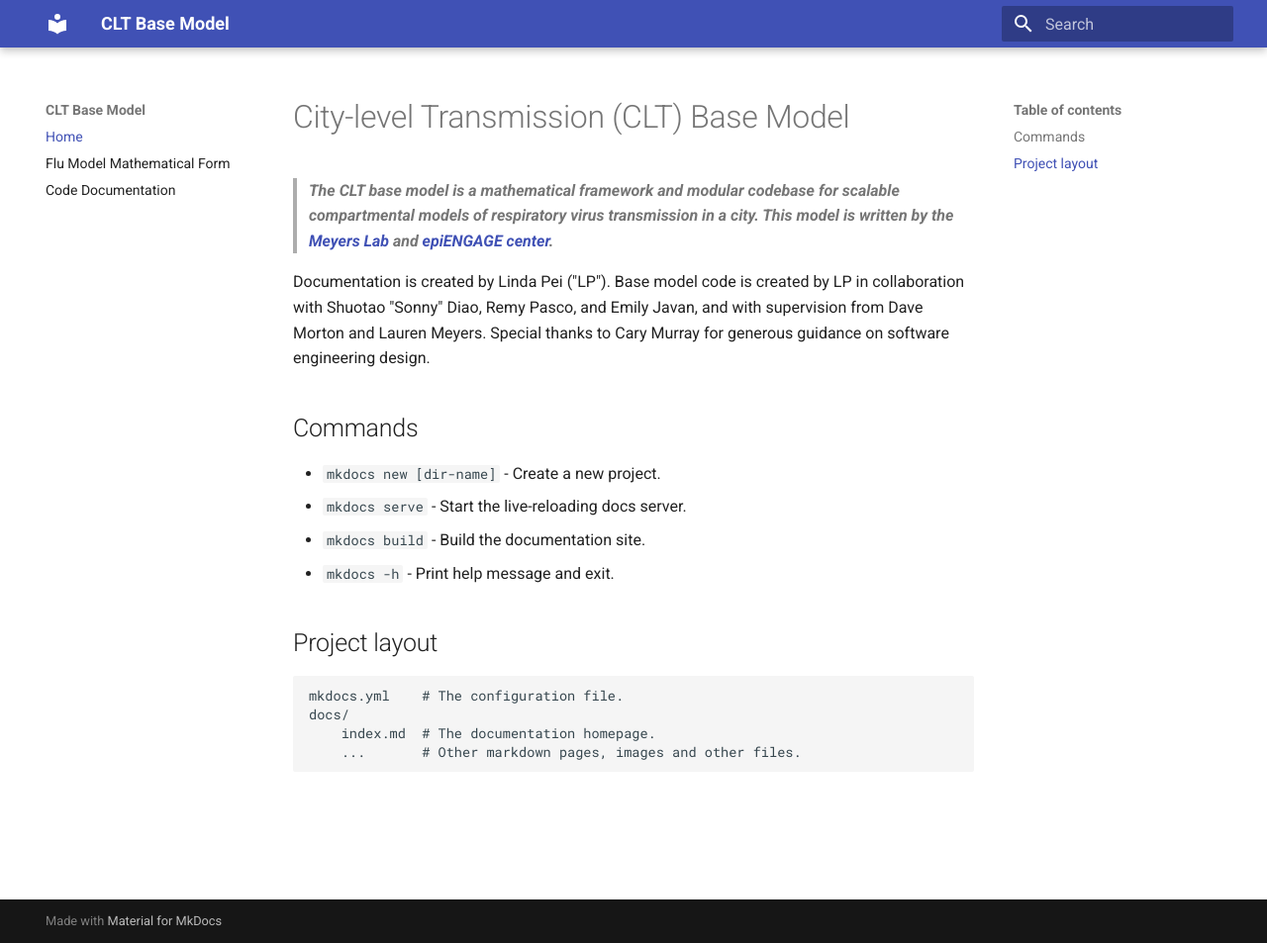
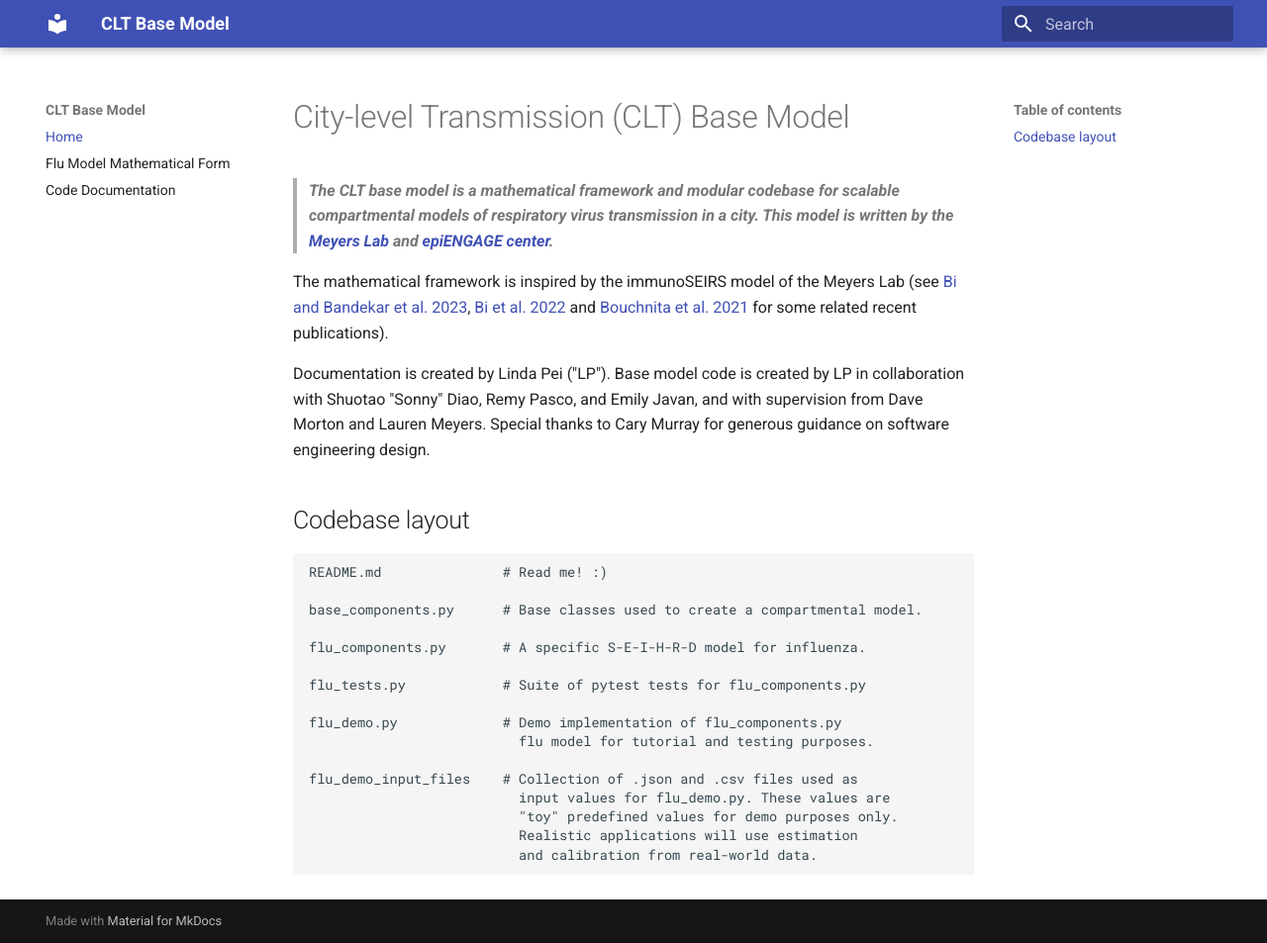
Before and after one commit to RemyFP/CLT_BaseModel_Docs, an MkDocs documentation site: the page built from docs/index.md, in a window 1280 px wide and 953 px high. Shown: the whole window at 99% size. Built offline with MkDocs 1.6.1 and Material for MkDocs 9.7.7, drawn with Linux system fonts in a browser that asks for light colours.

```diff
--- a/docs/index.md
+++ b/docs/index.md
@@ -2,21 +2,25 @@
 
 > ***The CLT base model is a mathematical framework and modular codebase for scalable compartmental models of respiratory virus transmission in a city. This model is written by the [Meyers Lab](http://www.bio.utexas.edu/research/meyers/) and [epiENGAGE center](https://www.cdc.gov/insight-net/php/implementers/index.html).***
 
-
+The mathematical framework is inspired by the immunoSEIRS model of the Meyers Lab (see [Bi and Bandekar et al. 2023](https://www.researchgate.net/publication/375193467_Scenario_Projections_for_SARS-CoV-2_Influenza_and_RSV_Burden_in_the_US_2023-2024), [Bi et al. 2022](https://repositories.lib.utexas.edu/server/api/core/bitstreams/da7bb152-3343-4135-86e3-040546d6e5b5/content) and [Bouchnita et al. 2021](https://repositories.lib.utexas.edu/items/e8d50517-6e78-488b-8c95-8c1138d90c28) for some related recent publications).
 
 Documentation is created by Linda Pei ("LP"). Base model code is created by LP in collaboration with Shuotao "Sonny" Diao, Remy Pasco, and Emily Javan, and with supervision from Dave Morton and Lauren Meyers. Special thanks to Cary Murray for generous guidance on software engineering design.
 
+## Codebase layout
 
-## Commands
+    README.md               # Read me! :)
 
-* `mkdocs new [dir-name]` - Create a new project.
-* `mkdocs serve` - Start the live-reloading docs server.
-* `mkdocs build` - Build the documentation site.
-* `mkdocs -h` - Print help message and exit.
+    base_components.py      # Base classes used to create a compartmental model.
 
-## Project layout
+    flu_components.py       # A specific S-E-I-H-R-D model for influenza.
 
-    mkdocs.yml    # The configuration file.
-    docs/
-        index.md  # The documentation homepage.
-        ...       # Other markdown pages, images and other files.
+    flu_tests.py            # Suite of pytest tests for flu_components.py
+
+    flu_demo.py             # Demo implementation of flu_components.py
+                              flu model for tutorial and testing purposes.
+
+    flu_demo_input_files    # Collection of .json and .csv files used as
+                              input values for flu_demo.py. These values are
+                              "toy" predefined values for demo purposes only.
+                              Realistic applications will use estimation
+                              and calibration from real-world data.
```
